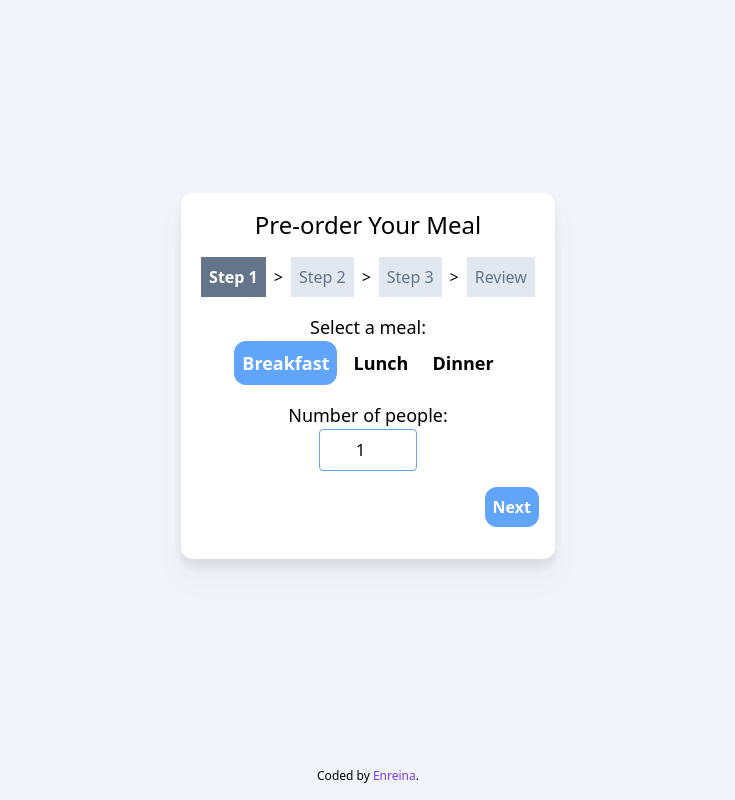
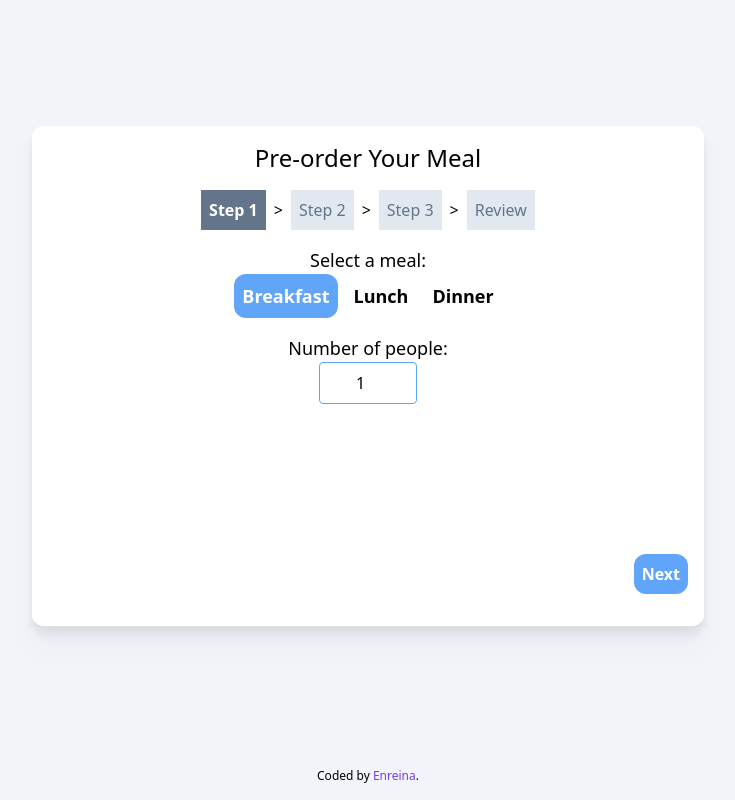
Before and after one commit to G123-jp/react_assignment, a Next.js app in the folder meal-order/: page / in a window 1280 px wide. Shown: the whole page, without its empty margins (272-1007 px from the left). Built offline with nearby package versions, Linux system fonts and the light colour scheme.

Commit message:
Container styling

```diff
--- a/meal-order/components/PreOrderMealForm.tsx
+++ b/meal-order/components/PreOrderMealForm.tsx
@@ -70,7 +70,7 @@ const NavigationButtons = ({
   nextText?: string;
 }) => {
   return (
-    <div className="flex flex-row justify-between mt-4">
+    <div className="flex flex-row justify-between mt-auto">
       <button
         onClick={onPrev}
         className={`bg-blue-400 text-white p-2 rounded-xl font-bold ${
--- a/meal-order/pages/index.tsx
+++ b/meal-order/pages/index.tsx
@@ -10,8 +10,8 @@ export default function Home() {
         <meta name="viewport" content="width=device-width, initial-scale=1" />
         <link rel="icon" href="/favicon.ico" />
       </Head>
-      <div className="bg-slate-100 flex flex-col items-center justify-center min-h-screen">
-        <main className="text-center drop-shadow-xl rounded-xl bg-white h-fit p-4 pb-8 mt-auto min-h-[75%]">
+      <div className="bg-slate-100 flex flex-col items-center justify-center min-h-screen px-8">
+        <main className="flex flex-col text-center drop-shadow-xl rounded-xl bg-white min-h-[500px] p-4 pb-8 mt-auto w-full max-w-2xl">
           <PreOrderMealForm />
         </main>
         <footer className="attribution mt-auto p-4 text-xs text-center">
```
